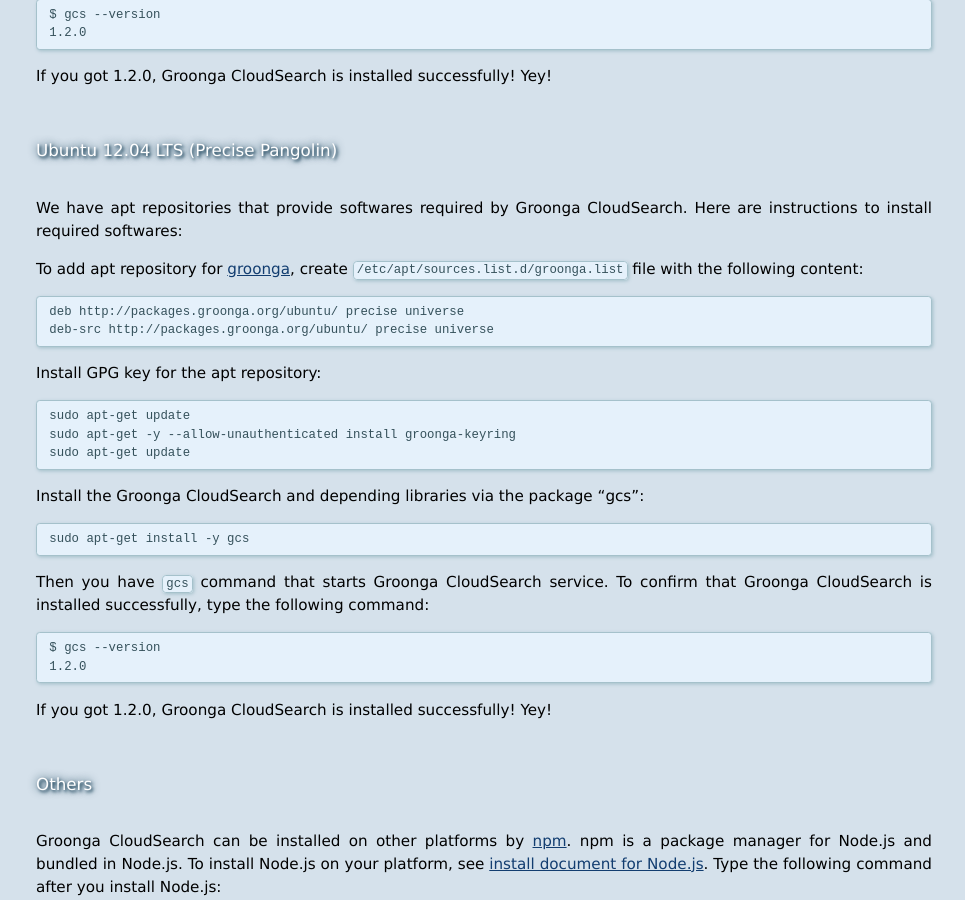
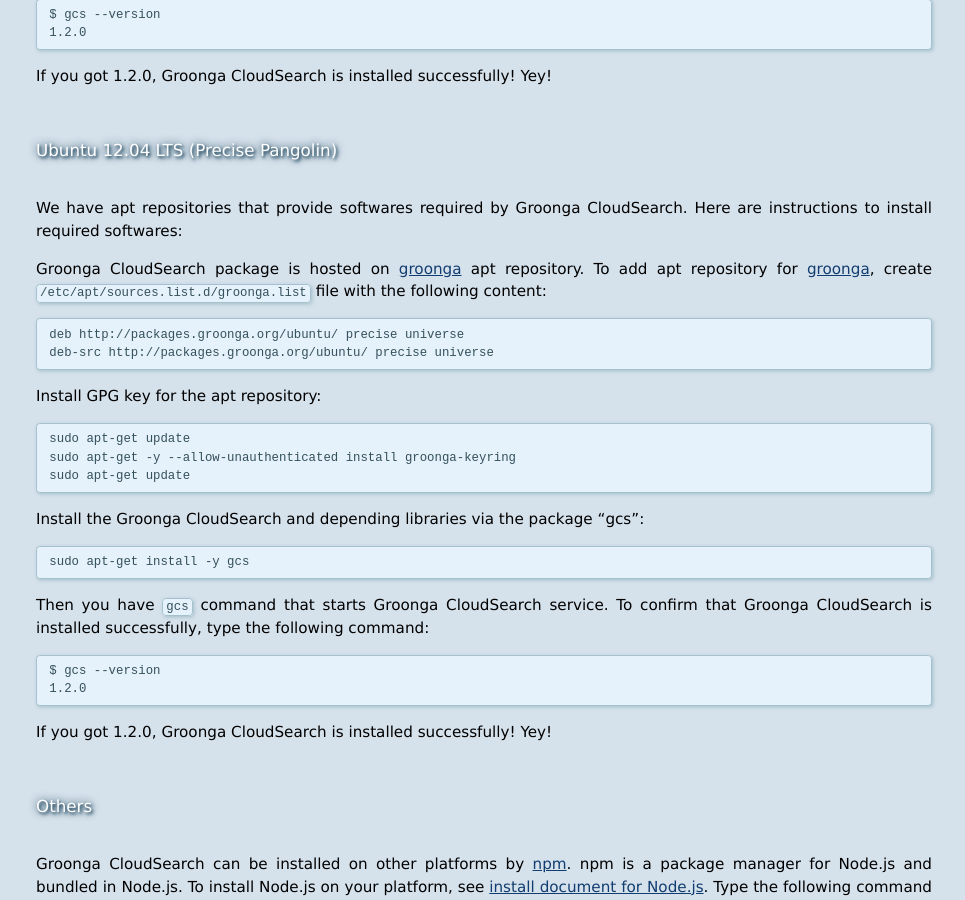
Before and after one commit to groonga/gcs.groonga.org, a Jekyll site: the page built from docs/install/index.md, in a window 1280 px wide and 900 px high, scrolled down 1453 px. Shown: the whole window, without its empty margins (156-1121 px from the left). Built offline with Jekyll 4.4.1, drawn with Linux system fonts in a browser that asks for light colours; comment, search, counter and statistics services are not loaded.

Commit message:
Write the reason why groonga repo is needed

```diff
--- a/docs/install/index.md
+++ b/docs/install/index.md
@@ -74,6 +74,8 @@
 We have apt repositories that provide softwares required by Groonga
 CloudSearch. Here are instructions to install required softwares:
 
+Groonga CloudSearch package is hosted on [groonga](../faq/#search-engine)
+apt repository.
 To add apt repository for [groonga](../faq/#search-engine), create
 `/etc/apt/sources.list.d/groonga.list` file with the following
 content:
```
